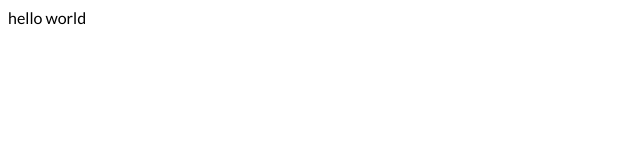
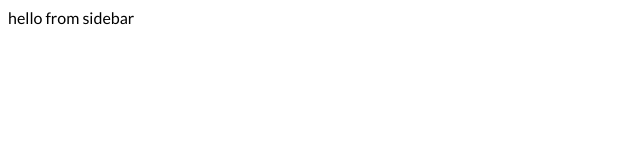
Before and after one commit to superunicorns/react-dashboard, a React (Create React App) app: page / in a window 1280 px wide. Shown: the top 160 px of the page, without its empty margins (0-640 px from the left). Built offline with nearby package versions, Linux system fonts and the light colour scheme.

Commit message:
Start Sidebar component

```diff
--- a/src/App.js
+++ b/src/App.js
@@ -1,7 +1,9 @@
+import Sidebar from "./components/Sidebar";
+
 function App() {
   return (
     <div>
-      hello world
+      <Sidebar />
     </div>
   );
 }
--- /dev/null
+++ b/src/components/Sidebar/index.js
@@ -0,0 +1,9 @@
+function Sidebar() {
+  return (
+    <div>
+      hello from sidebar
+    </div>
+  );
+}
+
+export default Sidebar;
```
Also changed, not shown: src/components/Sidebar/index.css (added).
